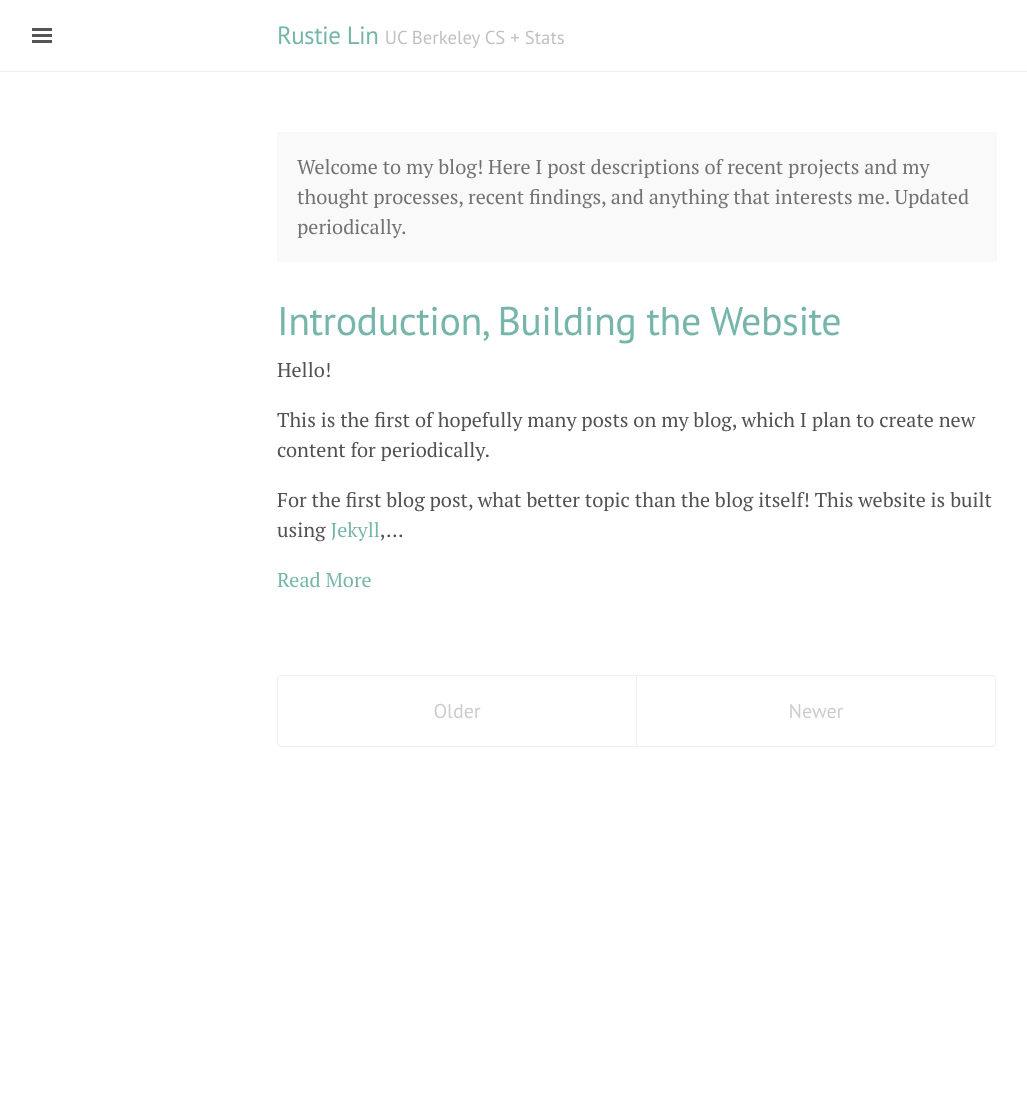
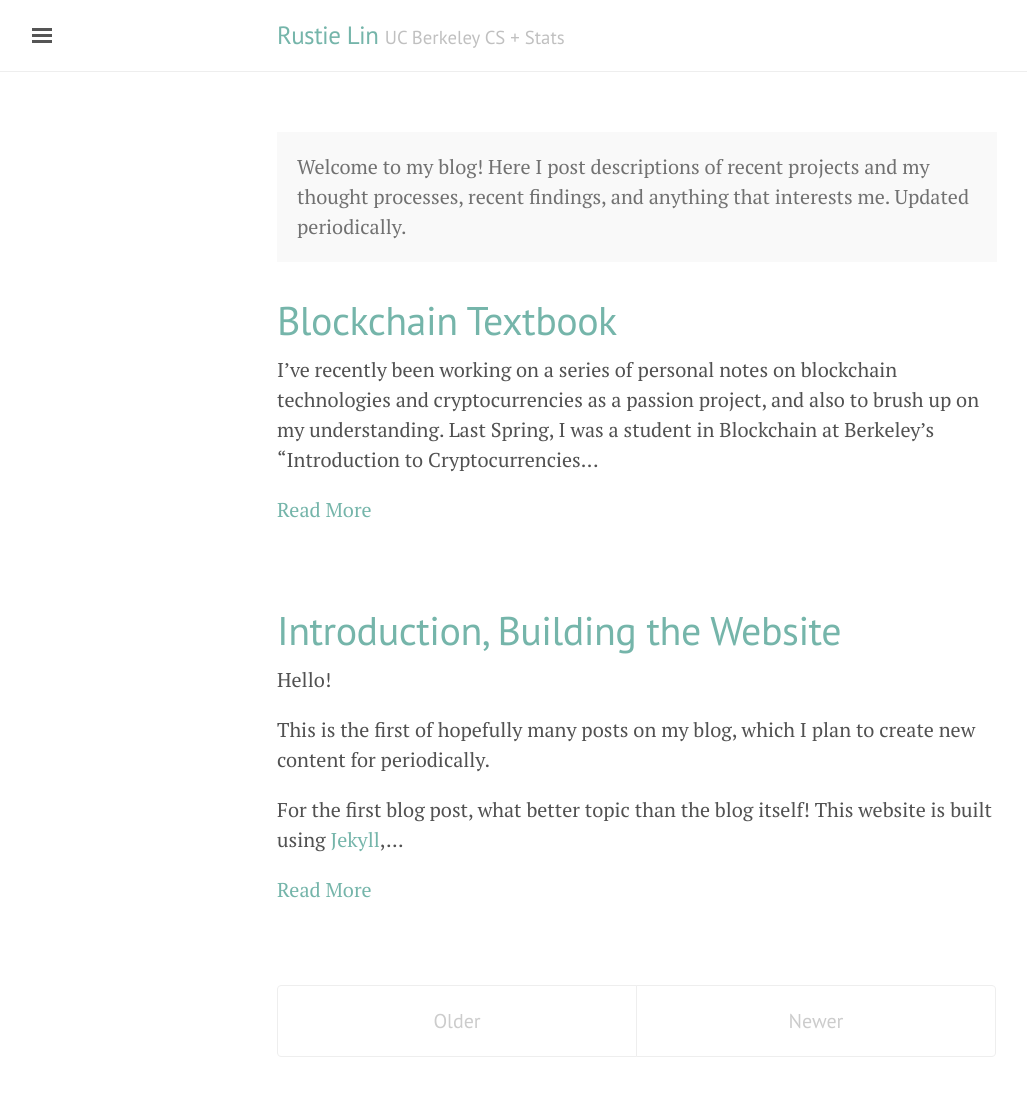
Before and after one commit to rustielin/rustielin.github.io, a Jekyll site: the page built from blog.html, in a window 1280 px wide. Shown: the whole page, without its empty margins (3-1030 px from the left). Built offline with Jekyll 4.4.1, drawn with Linux system fonts in a browser that asks for light colours; before the commit the page ends 900 px from its top, so only the background shows below that; some of the changed lines change nothing that is shown.

Commit message:
textbook stuff

```diff
--- /dev/null
+++ b/_posts/2017-6-27-blockchain_textbook.md
@@ -0,0 +1,48 @@
+---
+layout: post
+title: Blockchain Textbook
+---
+
+I've recently been working on a series of personal notes on blockchain technologies and cryptocurrencies as a passion project,
+and also to brush up on my understanding. Last Spring, I was a student in Blockchain at Berkeley's "Introduction to Cryptocurrencies
+and Blockchain" DeCal (student run class). Going in, I knew at a very high level what blockchains were and how they functioned, but
+to me it just sounded all hype and no substance (I had not read any technical papers or articles back then). Having taken the class
+and increasing my level of understanding, I have fully embraced the hype around upcoming cutting-edge blockchain technologies, thanks to
+friends as well as the wonderful course staff.
+
+In the beginning of June, word got around among my connections that I was working on this project. One of my good friends, who is currently
+Co-head of Education at B@B joined me for the project, and we've been working at a steady pace online using ShareLatex's handy
+live collaborative editing feature. He introduced the project to the president of the organization, who immediately was a fan of our work, even offering
+to make our set of notes available to future students of the course as a sort of textbook.
+
+Not only have I been enjoying brushing up on blockchain, I've also been having fun writing documents in LaTeX, the document typeseting
+system. The documents come out looking very nice, so as a writer I can focus more on the content than on how the document looks. For those
+curious, the project is currently open-sourced on GitHub [here](https://github.com/rustielin/Blockchain-Notes). I'm planning on compiling
+the PDF's manually and sticking them in the GitHub repo soon. But for now, Tex files can be compiled using an editor such as
+Gumi, or an online service such as ShareLatex.
+
+Here's a taste of what we're writing...
+
+{% highlight latex %}
+ \section*{Mining Sketch -- Finding Blocks}
+
+    Every miner includes a special transaction called a \textbf{coinbase transaction} in a block's list of transactions. This transaction allows miners to receive a mining reward \big(currently at 12.5 BTC (6/20/17)\big) if they find a valid proof-of-work before every other miner. Miners who have found a valid proof-of-work have, in Bitcoin vernacular, ``found the block." The miner saves the block to his own blockchain, then broadcasts the block to the rest of the Bitcoin network. Other miners in the network would verify the block and then add it to their own copy of the blockchain.
+
+    On average, a block is found every 10 minutes. Not by chance, but by design: because the average level of computational power (which we shall also refer to as ``\textbf{hash rate}") within the network constantly varies, the difficulty of the problem which miners solve (the Proof-of-Work puzzle) must adjust accordingly. Consider a scenario in which the difficulty remained constant: if the hash rate rises significantly (the expected long-term trend), then the puzzle becomes too easy to solve, and the proof-of-work no longer requires any work to find; and if the hash rate decreases significantly, then the network gets backed up because valid blocks are too difficult and time-consuming to generate. Hence, the puzzle's difficulty must adapt to remain relatively as difficult as before with the network's hash rate fluctuations. (We shall discuss further in Note 5, ``Mining.")
+
+    The block reward halves every 4 years; at the time of writing, the nearest instance of the block reward halving will be on July 9th, 2017. A halving block reward implies that bitcoins are in limited supply, i.e. deflationary, as the block reward will approach 0 over time and no more bitcoins will be minted. Around Year 2140, the maximum of 21 million bitcoins will be in circulation. There are approximately 15.2 million bitcoins in circulation today (6/19/17).
+
+    Briefly, the process of mining can be described as follows: A miner attempts to generate a ``valid" block header. Before we discuss the definition of ``valid," let us look at what defines a potential block header:
+    $$\mathit{Output} = \text{SHA-256}\big(\mathit{Merkle~Root} + \text{SHA-256}(\mathit{Previous~Block}) + \mathit{Nonce}\big) = \mathit{Block~Header}$$
+
+    The output of the hash of three components, 1) the \textbf{Merkle root}, 2) a hash of a previous block header, and 3) a \textbf{nonce}, generates a block header. A Merkle root preserves a summary of transactions by using some useful cryptographic properties which we will discuss later. A nonce is an arbitrary number, the piece of the math puzzle miners search for, the coveted proof-of-work, and the only part of this equation that changes. A miner uses SHA-256 to hash together the Merkle root, a nonce, and a hash of the previous block.
+
+    A ``valid" block header must contain a prerequisite number of leading zeroes agreed upon by the network per the ``difficulty." The higher the difficulty, the more leading zeroes required for a valid block header, and vice versa. Validity is defined as leading zeroes because a) any arbitrary pattern could have been selected (leading number of sixes, sequential order of digits), but leading zeroes happened to be selected, and b) the required amount of leading zeroes is easy to adjust, fulfilling our desire from before for an adjustable difficulty. The solution (proof-of-work) that miners vie for is defined as an output that generates a valid block header. The difficulty of the puzzle is constantly adjusted every 2016 blocks (every two weeks at 10 minutes/block).
+
+   \includegraphics[scale=0.65]{blockchain_diagram}
+
+{% endhighlight %}
+
+...and what it compiles to:
+
+![blockchain notes](/res/img/blockchain_notes.png)
--- a/public/css/lanyon.css
+++ b/public/css/lanyon.css
@@ -41,7 +41,7 @@ body {
 }
 
 html {
-  font-family: "PT Serif", Georgia, "Times New Roman", serif;
+  font-family: "PT Serif", Georgia, "PT Serif", serif;
 }
 
 h1, h2, h3, h4, h5, h6 {
```
Also changed, not shown: res/img/blockchain_notes.png (added), 1 other file.
